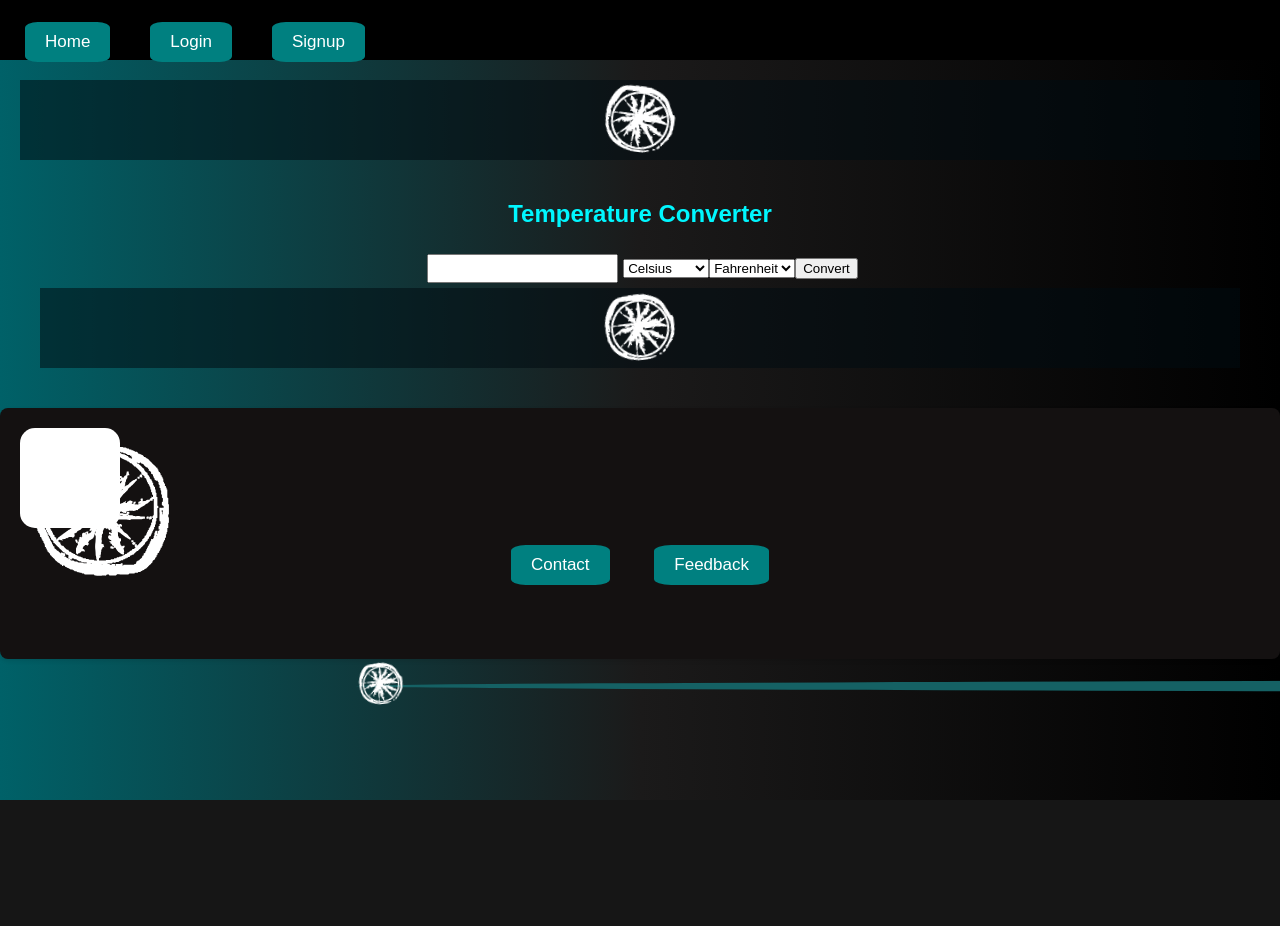
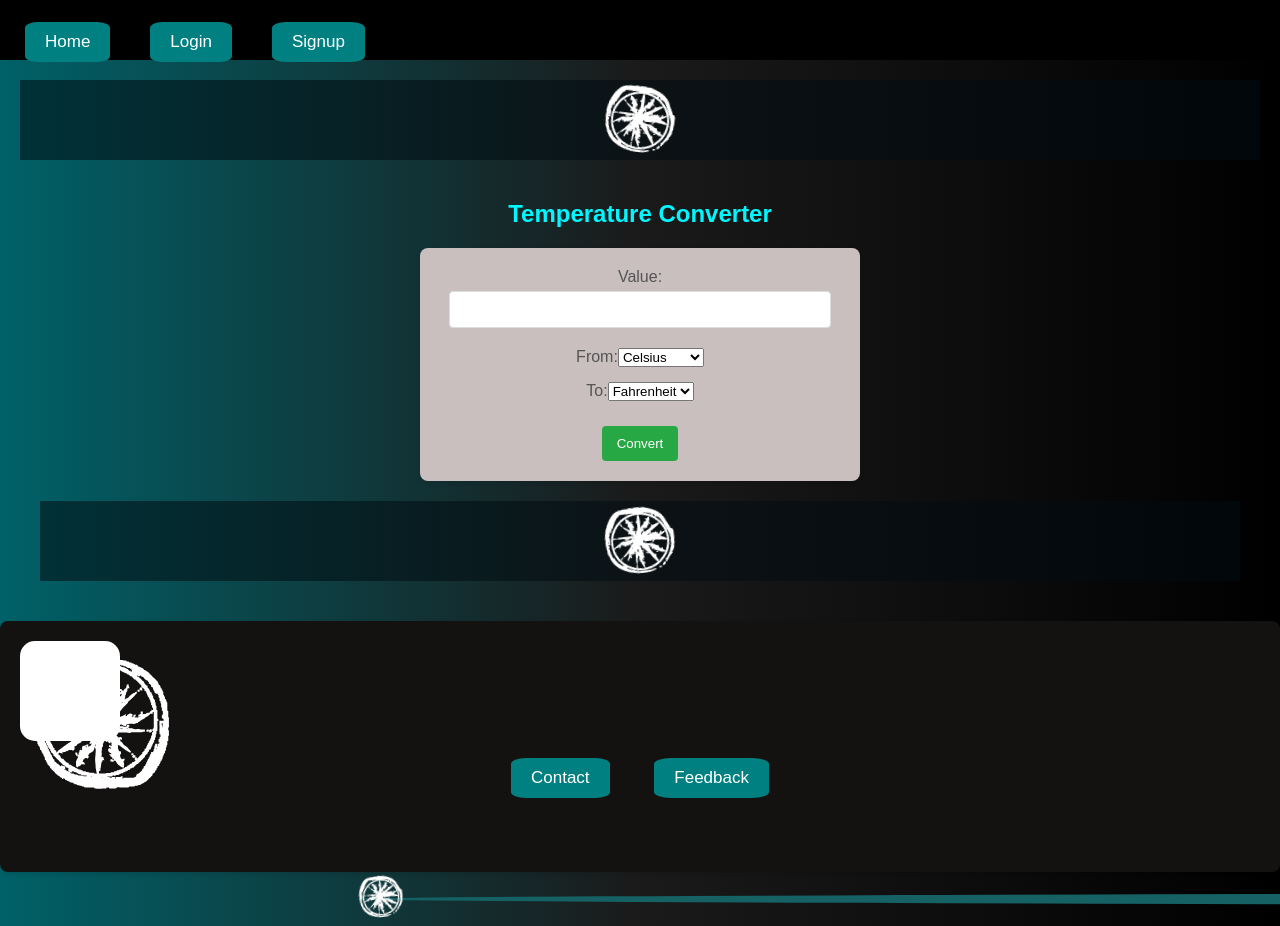
Before and after one commit to nitinsatya2520/convertor, a React (Create React App) app: page /temp-converter in a window 1280 px wide. Shown: the top 926 px of the page. Before the commit the page ends 800 px from the top, so only its background shows below. Built offline with nearby package versions, Linux system fonts and the light colour scheme; the HTML template or start-up script is replaced by a standard one.

Commit message:
Update TemperatureConverter.js

```diff
--- a/src/TemperatureConverter.js
+++ b/src/TemperatureConverter.js
@@ -4,34 +4,95 @@ import logo from './weel.svg';
 import './App.css';
 import './App.css';
 const TemperatureConverter = () => {
-    const [value, setValue] = useState('');
-    const [fromUnit, setFromUnit] = useState('Celsius');
-    const [toUnit, setToUnit] = useState('Fahrenheit');
-    const [result, setResult] = useState(null);
+    const [inputValue, setInputValue] = useState('');
+    const [inputUnit, setInputUnit] = useState('Celsius');
+    const [outputUnit, setOutputUnit] = useState('Fahrenheit');
+    const [convertedValue, setConvertedValue] = useState(null);
 
-    const convert = async () => {
-        const res = await axios.post('http://localhost:5000/api/temp-converter', {
-            value,
-            fromUnit,
-            toUnit
-        });
-        setResult(res.data.convertedValue);
+    const handleConversion = (e) => {
+      e.preventDefault();
+      if (inputValue === '' || isNaN(inputValue)) {
+        setConvertedValue('Invalid input');
+        return;
+      }
+
+      const value = parseFloat(inputValue);
+      let result;
+
+      if (inputUnit === 'Celsius') {
+        if (outputUnit === 'Fahrenheit') {
+          result = (value * 9/5) + 32;
+        } else if (outputUnit === 'Kelvin') {
+          result = value + 273.15;
+        } else {
+          result = value;
+        }
+      } else if (inputUnit === 'Fahrenheit') {
+        if (outputUnit === 'Celsius') {
+          result = (value - 32) * 5/9;
+        } else if (outputUnit === 'Kelvin') {
+          result = ((value - 32) * 5/9) + 273.15;
+        } else {
+          result = value;
+        }
+      } else if (inputUnit === 'Kelvin') {
+        if (outputUnit === 'Celsius') {
+          result = value - 273.15;
+        } else if (outputUnit === 'Fahrenheit') {
+          result = ((value - 273.15) * 9/5) + 32;
+        } else {
+          result = value;
+        }
+      }
+
+      setConvertedValue(result);
     };
 
     return (
       <div>
         <h2>Temperature Converter</h2>
-            <input type="number" value={value} onChange={e => setValue(e.target.value)} />
-            <select value={fromUnit} onChange={e => setFromUnit(e.target.value)}>
+        <form onSubmit={handleConversion}>
+          <div>
+            <label>
+              Value:
+              <input
+                type="text"
+                value={inputValue}
+                onChange={(e) => setInputValue(e.target.value)}
+                required
+              />
+            </label>
+          </div>
+          <div>
+            <label>
+              From:
+              <select value={inputUnit} onChange={(e) => setInputUnit(e.target.value)}>
                 <option value="Celsius">Celsius</option>
                 <option value="Fahrenheit">Fahrenheit</option>
+                <option value="Kelvin">Kelvin</option>
               </select>
-            <select value={toUnit} onChange={e => setToUnit(e.target.value)}>
+            </label>
+          </div>
+          <div>
+            <label>
+              To:
+              <select value={outputUnit} onChange={(e) => setOutputUnit(e.target.value)}>
                 <option value="Celsius">Celsius</option>
                 <option value="Fahrenheit">Fahrenheit</option>
+                <option value="Kelvin">Kelvin</option>
               </select>
-            <button onClick={convert}>Convert</button>
-            {result && <div>Result: {result}</div>}
+            </label>
+          </div>
+          <button type="submit">Convert</button>
+        </form>
+        {convertedValue !== null && (
+          <div>
+            <h3>Converted Value:</h3>
+            <p>
+              {inputValue} {inputUnit} = {convertedValue} {outputUnit}
+            </p>
+          </div>
+        )}
 
 <header className="App-header">
     <img src={logo} className="App-logo" alt="logo" />
```
Lines whose indentation alone changed are shown as unchanged.
